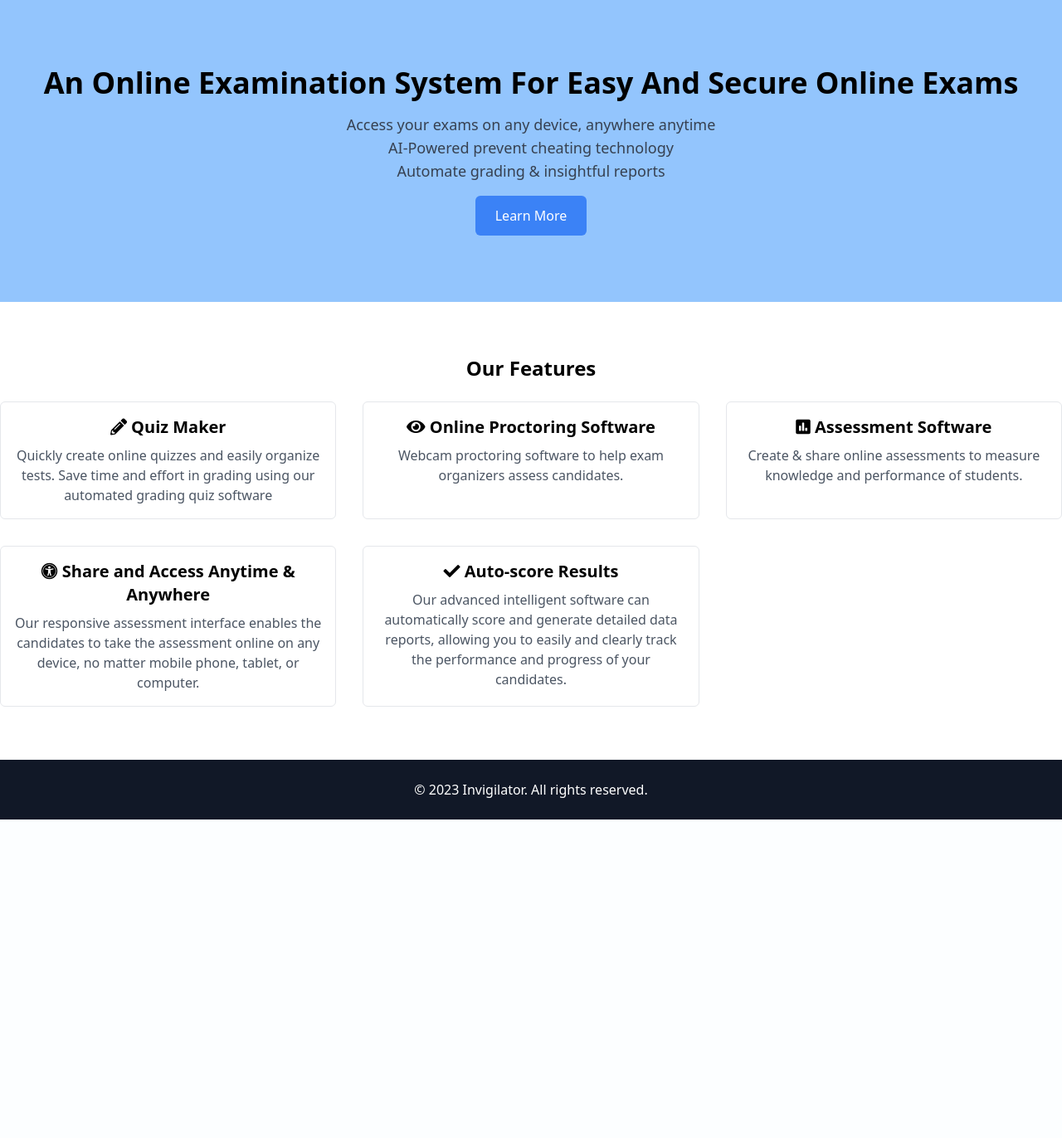
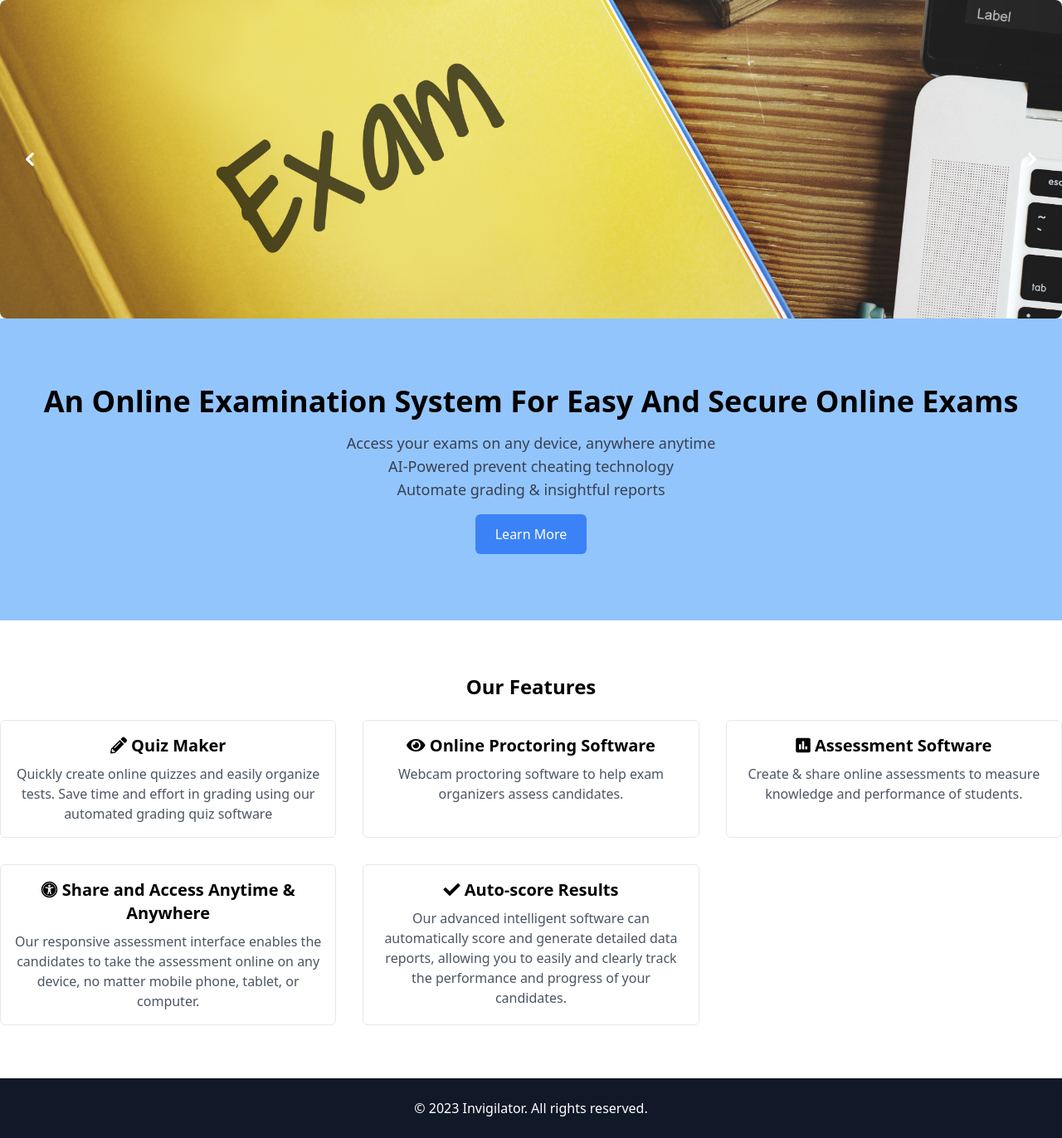
Before and after one commit to IzSajid/Exam-System, a PHP site: page /Homepage.html in a window 1280 px wide. Shown: the part 64-1436 px from the top of the page at 83% size. Before the commit the page ends 1052 px from the top, so only its background shows below. Run offline with PHP 8.4, Linux system fonts and the light colour scheme.

Commit message:
Carousel

```diff
--- a/Homepage.html
+++ b/Homepage.html
@@ -25,6 +25,83 @@
         </div>
     </nav>
 
+
+    <!-- Carousel Section -->
+    <div id="default-carousel" class="relative w-full" data-carousel="slide">
+        <!-- Carousel wrapper -->
+        <div class="relative h-56 overflow-hidden rounded-lg md:h-96">
+            <!-- Item 1 -->
+            <div class="duration-700 ease-in-out" data-carousel-item>
+                <img src="final-exam-results-test-reading-books-words-concept-adjust.jpg"
+                    class="block w-full -translate-x-1/2 -translate-y-1/2 top-1/2 left-1/2" alt="...">
+            </div>
+            <!-- Item 2 -->
+            <div class="hidden duration-700 ease-in-out" data-carousel-item>
+                <img src="/docs/images/carousel/carousel-2.svg"
+                    class="absolute block w-full -translate-x-1/2 -translate-y-1/2 top-1/2 left-1/2" alt="...">
+            </div>
+            <!-- Item 3 -->
+            <div class="hidden duration-700 ease-in-out" data-carousel-item>
+                <img src="/docs/images/carousel/carousel-3.svg"
+                    class="absolute block w-full -translate-x-1/2 -translate-y-1/2 top-1/2 left-1/2" alt="...">
+            </div>
+            <!-- Item 4 -->
+            <div class="hidden duration-700 ease-in-out" data-carousel-item>
+                <img src="/docs/images/carousel/carousel-4.svg"
+                    class="absolute block w-full -translate-x-1/2 -translate-y-1/2 top-1/2 left-1/2" alt="...">
+            </div>
+            <!-- Item 5 -->
+            <div class="hidden duration-700 ease-in-out" data-carousel-item>
+                <img src="/docs/images/carousel/carousel-5.svg"
+                    class="absolute block w-full -translate-x-1/2 -translate-y-1/2 top-1/2 left-1/2" alt="...">
+            </div>
+        </div>
+        <!-- Slider indicators -->
+        <div class="absolute z-30 flex space-x-3 -translate-x-1/2 bottom-5 left-1/2">
+            <button type="button" class="w-3 h-3 rounded-full" aria-current="true" aria-label="Slide 1"
+                data-carousel-slide-to="0"></button>
+            <button type="button" class="w-3 h-3 rounded-full" aria-current="false" aria-label="Slide 2"
+                data-carousel-slide-to="1"></button>
+            <button type="button" class="w-3 h-3 rounded-full" aria-current="false" aria-label="Slide 3"
+                data-carousel-slide-to="2"></button>
+            <button type="button" class="w-3 h-3 rounded-full" aria-current="false" aria-label="Slide 4"
+                data-carousel-slide-to="3"></button>
+            <button type="button" class="w-3 h-3 rounded-full" aria-current="false" aria-label="Slide 5"
+                data-carousel-slide-to="4"></button>
+        </div>
+        <!-- Slider controls -->
+        <button type="button"
+            class="absolute top-0 left-0 z-30 flex items-center justify-center h-full px-4 cursor-pointer group focus:outline-none"
+            data-carousel-prev>
+            <span
+                class="inline-flex items-center justify-center w-10 h-10 rounded-full bg-white/30 dark:bg-gray-800/30 group-hover:bg-white/50 dark:group-hover:bg-gray-800/60 group-focus:ring-4 group-focus:ring-white dark:group-focus:ring-gray-800/70 group-focus:outline-none">
+                <svg class="w-4 h-4 text-white dark:text-gray-800" aria-hidden="true" xmlns="http://www.w3.org/2000/svg"
+                    fill="none" viewBox="0 0 6 10">
+                    <path stroke="currentColor" stroke-linecap="round" stroke-linejoin="round" stroke-width="2"
+                        d="M5 1 1 5l4 4" />
+                </svg>
+                <span class="sr-only">Previous</span>
+            </span>
+        </button>
+        <button type="button"
+            class="absolute top-0 right-0 z-30 flex items-center justify-center h-full px-4 cursor-pointer group focus:outline-none"
+            data-carousel-next>
+            <span
+                class="inline-flex items-center justify-center w-10 h-10 rounded-full bg-white/30 dark:bg-gray-800/30 group-hover:bg-white/50 dark:group-hover:bg-gray-800/60 group-focus:ring-4 group-focus:ring-white dark:group-focus:ring-gray-800/70 group-focus:outline-none">
+                <svg class="w-4 h-4 text-white dark:text-gray-800" aria-hidden="true" xmlns="http://www.w3.org/2000/svg"
+                    fill="none" viewBox="0 0 6 10">
+                    <path stroke="currentColor" stroke-linecap="round" stroke-linejoin="round" stroke-width="2"
+                        d="m1 9 4-4-4-4" />
+                </svg>
+                <span class="sr-only">Next</span>
+            </span>
+        </button>
+    </div>
+
+
+
+
+
     <!-- Hero Section -->
     <section class="bg-blue-300 py-20">
         <div class="container mx-auto text-center">
@@ -32,7 +109,8 @@
             <p class="text-lg text-gray-700">Access your exams on any device, anywhere anytime</p>
             <p class="text-lg text-gray-700">AI-Powered prevent cheating technology</p>
             <p class="text-lg text-gray-700">Automate grading & insightful reports</p>
-            <a href="#" class="mt-4 inline-block bg-blue-500 text-white px-6 py-3 rounded-md hover:bg-blue-600">Learn More</a>
+            <a href="#" class="mt-4 inline-block bg-blue-500 text-white px-6 py-3 rounded-md hover:bg-blue-600">Learn
+                More</a>
         </div>
     </section>
 
@@ -44,7 +122,8 @@
             <div class="grid grid-cols-1 md:grid-cols-3 gap-8">
                 <div class="p-4 border rounded-md">
                     <h3 class="text-xl font-semibold mb-2"><i class="fas fa-pencil-alt"></i> Quiz Maker</h3>
-                <p class="text-gray-600">Quickly create online quizzes and easily organize tests. Save time and effort in grading using our automated grading quiz software</p>
+                    <p class="text-gray-600">Quickly create online quizzes and easily organize tests. Save time and
+                        effort in grading using our automated grading quiz software</p>
                 </div>
                 <div class="p-4 border rounded-md">
                     <h3 class="text-xl font-semibold mb-2"><i class="fas fa-eye"></i> Online Proctoring Software</h3>
@@ -52,15 +131,20 @@
                 </div>
                 <div class="p-4 border rounded-md">
                     <h3 class="text-xl font-semibold mb-2"><i class="fas fa-poll"></i> Assessment Software</h3>
-                <p class="text-gray-600">Create & share online assessments to measure knowledge and performance of students.</p>
+                    <p class="text-gray-600">Create & share online assessments to measure knowledge and performance of
+                        students.</p>
                 </div>
                 <div class="p-4 border rounded-md">
-                <h3 class="text-xl font-semibold mb-2"><i class="fas fa-universal-access"></i> Share and Access Anytime & Anywhere</h3>
-                <p class="text-gray-600">Our responsive assessment interface enables the candidates to take the assessment online on any device, no matter mobile phone, tablet, or computer.</p>
+                    <h3 class="text-xl font-semibold mb-2"><i class="fas fa-universal-access"></i> Share and Access
+                        Anytime & Anywhere</h3>
+                    <p class="text-gray-600">Our responsive assessment interface enables the candidates to take the
+                        assessment online on any device, no matter mobile phone, tablet, or computer.</p>
                 </div>
                 <div class="p-4 border rounded-md">
                     <h3 class="text-xl font-semibold mb-2"><i class="fas fa-check"></i> Auto-score Results</h3>
-                <p class="text-gray-600">Our advanced intelligent software can automatically score and generate detailed data reports, allowing you to easily and clearly track the performance and progress of your candidates.</p>
+                    <p class="text-gray-600">Our advanced intelligent software can automatically score and generate
+                        detailed data reports, allowing you to easily and clearly track the performance and progress of
+                        your candidates.</p>
                 </div>
             </div>
         </div>
--- a/trial_style.css
+++ b/trial_style.css
@@ -6,7 +6,7 @@
 }
 
 body {
-    min: height 100vh;
+    min-height: height 100vh;
 
     justify-content: center;
     align-items: center;
```
Also changed, not shown: carouseltrial.html (added, +63 -0 lines), Trial_Image.jpeg (added), final-exam-results-test-reading-books-words-concept-adjust.jpg (added), 1 other file. Lines whose indentation alone changed are shown as unchanged.
